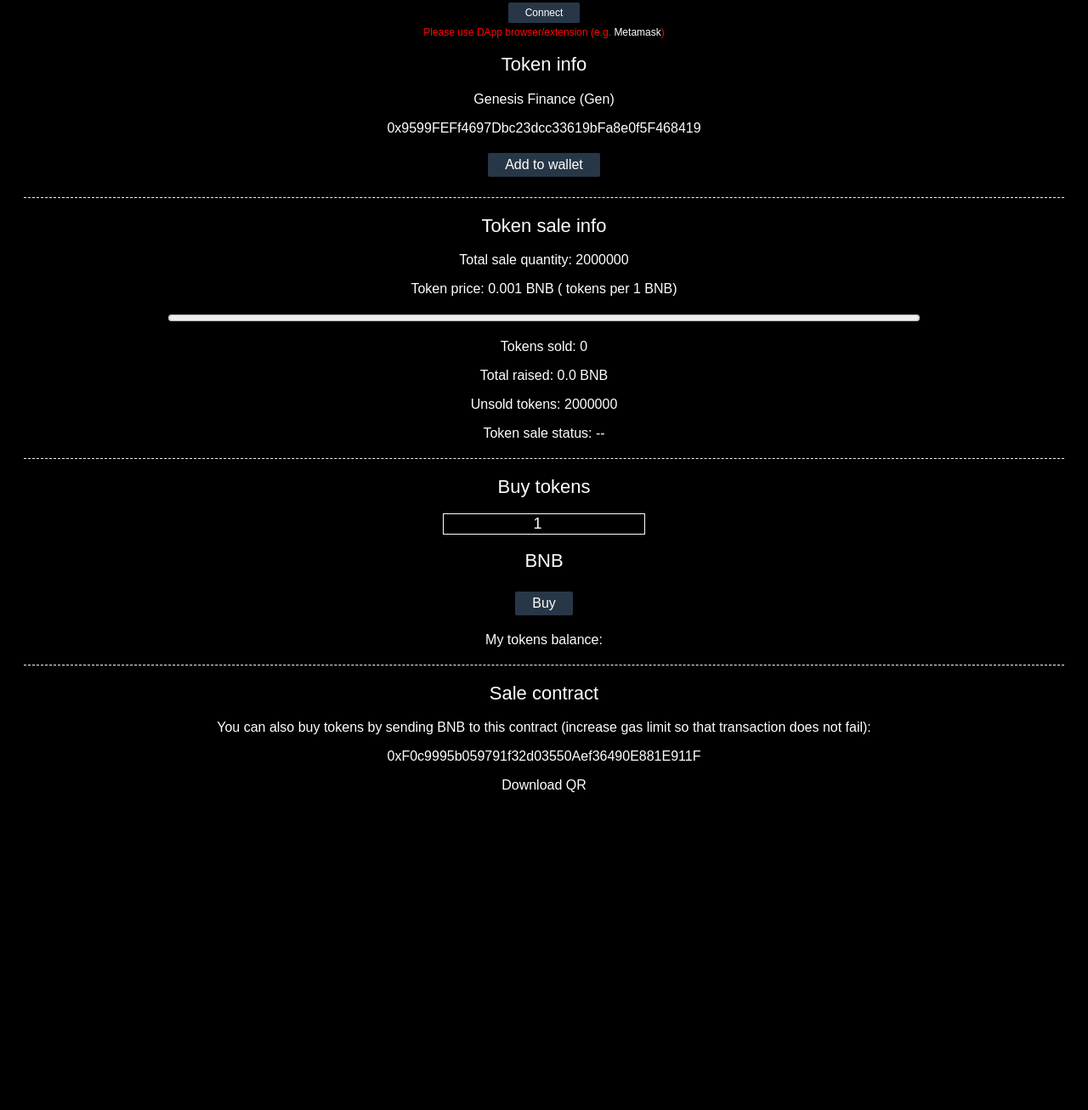
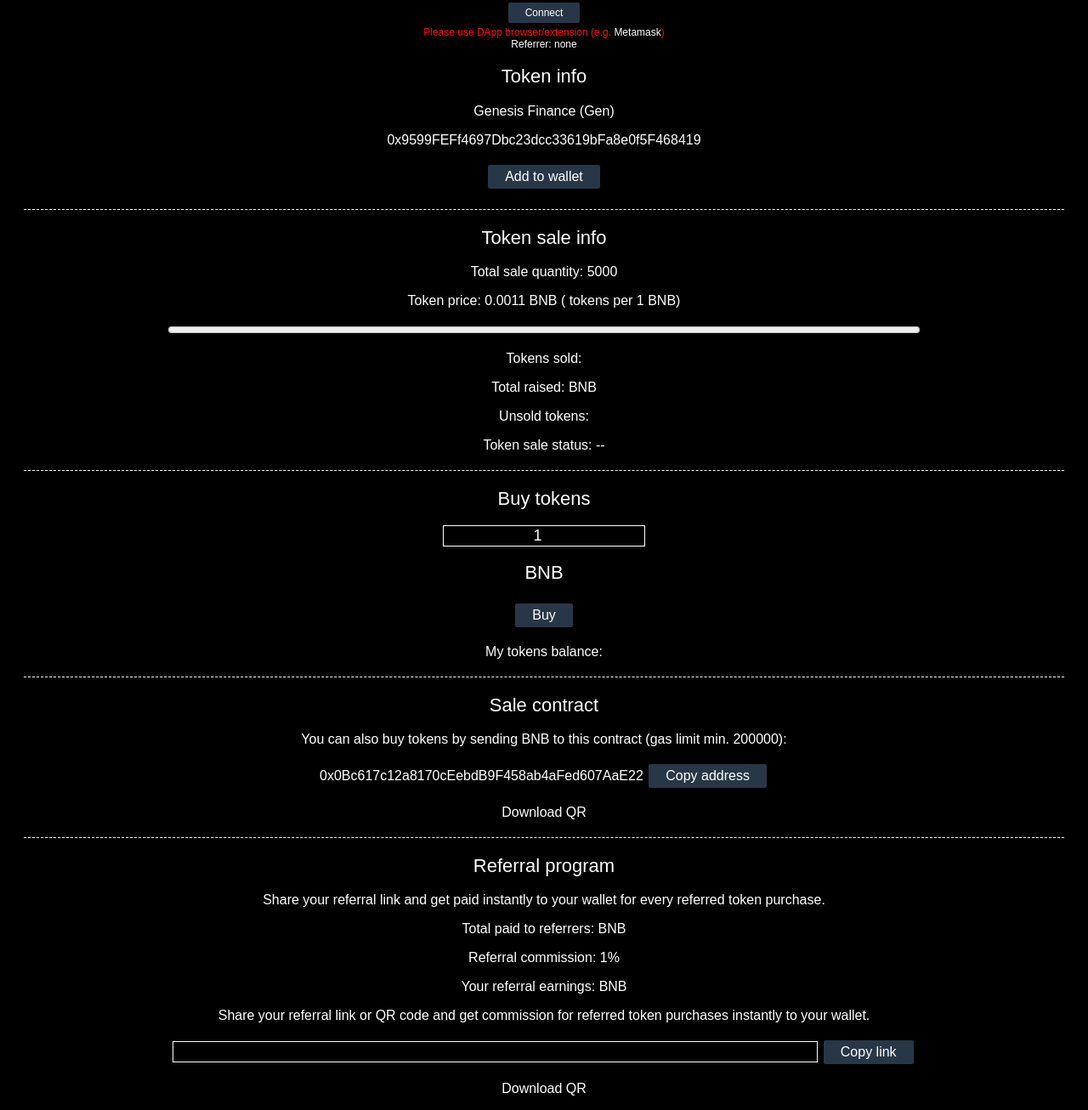
Before and after one commit to fariztiger/beas, a plain HTML site: page index.html in a window 1280 px wide. Shown: the part 9-1315 px from the top of the page at 85% size. Before the commit the page ends 958 px from the top, so only its background shows below. Drawn offline with nearby package versions, Linux system fonts and the light colour scheme.

Commit message:
Update index.html

```diff
--- a/index.html
+++ b/index.html
@@ -12,7 +12,7 @@
 
     <script>
         var test = true; // False if contracts are on Mainnet
-        var contractAddressSale = '0xF0c9995b059791f32d03550Aef36490E881E911F';
+        var contractAddressSale = '0x0Bc617c12a8170cEebdB9F458ab4aFed607AaE22';
         var contractAddressToken = '0x9599FEFf4697Dbc23dcc33619bFa8e0f5F468419';
     </script>
 
@@ -87,6 +87,7 @@
           background-color: #000000;
           color: #FFFFFF;
           border:1px solid;
+          max-width: 100%;
         }
     </style>
 
@@ -97,13 +98,14 @@
     <div style="text-align: center">
         <button id="connect" style="font-size: 12px">Connect</button>
         <span id="nometamask" class="err" style="display: none">Please install Metamask first...</span>
-        <div class="network small"><span id="curnet"><span class="err">Please use DApp browser/extension (e.g. <a target="_blank" href="https://metamask.io">Metamask</a>)</span></span> <span id="myAddr"></span></div>
+        <div class="network small"><span id="curnet"><span class="err">Please use DApp browser/extension (e.g. <a target="_blank" href="https://metamask.io">Metamask</a>)</span></span> <span id="myAddr"></span>
+        <br>Referrer: <span id="referrer">none</span></div>
     </div>
 
     <div style="text-align: center">
         <h2>Token info</h2>
         <p><span id="tokenName">Genesis Finance</span> (<span id="tokenSymbol">Gen</span>)</p>
-        <p><a target="_blank" href="" id="tokenAddress">0x9599FEFf4697Dbc23dcc33619bFa8e0f5F468419</a></p>
+        <p><a target="_blank" href="0x9599FEFf4697Dbc23dcc33619bFa8e0f5F468419" id="tokenAddress">0x9599FEFf4697Dbc23dcc33619bFa8e0f5F468419</a></p>
         <!-- Reserved in case you want to show decimals and total supply: <span id="#tokenDecimalsUI"></span> <span id="#tokenSupplyUI"></span>-->
         <p><button id="addToken" style="text-align: center">Add to wallet</button></p>
     </div>
@@ -112,12 +114,12 @@
 
     <div style="text-align: center">
         <h2>Token sale info</h2>
-        <p>Total sale quantity: <span id="quantity">2000000</span></p>
-        <p>Token price: <span id="price">0.001</span> <span class='eth'>BNB</span> (<span id="ratio"></span> tokens per 1 BNB)</p>
+        <p>Total sale quantity: <span id="quantity">5000</span></p>
+        <p>Token price: <span id="price">0.0011</span> <span class='eth'>BNB</span> (<span id="ratio"></span> tokens per 1 BNB)</p>
         <p><progress id="progress" value="0" max="100" style="width: 70%"></progress></p>
-        <p>Tokens sold: <span id="sold">0</span></p>
-        <p>Total raised: <span id="raised">0.0</span> <span class='eth'>BNB</span></p>
-        <p>Unsold tokens: <span id="unsold">2000000</span></p>
+        <p>Tokens sold: <span id="sold"></span></p>
+        <p>Total raised: <span id="raised"></span> <span class='eth'>BNB</span></p>
+        <p>Unsold tokens: <span id="unsold"></span></p>
 
         <p>Token sale status: <span id="status">--</span></p>
     </div>
@@ -137,15 +139,33 @@
 
     <div style="text-align: center">
         <h2>Sale contract</h2>
-        <p>You can also buy tokens by sending BNB to this contract (increase gas limit so that transaction does not fail):</p>
-        <p><a href="" target="_blank" id="saleAddress">0xF0c9995b059791f32d03550Aef36490E881E911F</a></p>
+        <p>You can also buy tokens by sending BNB to this contract (gas limit min. 200000):</p>
+        <p><a href="0x0Bc617c12a8170cEebdB9F458ab4aFed607AaE22" target="_blank" id="saleAddress">0x0Bc617c12a8170cEebdB9F458ab4aFed607AaE22</a> <button id="copyaddress">Copy address</button></p>
+            <div style="text-align: center" id="saleqr"></div>
+            <p style="text-align: center"><a style="text-decoration: none" id="saled" href="" download>Download QR</a></p>
+    </div>
+
+    <hr>
+
+    <div style="text-align: center">
+        <h2>Referral program</h2>
+        <p>Share your referral link and get paid instantly to your wallet for every referred token purchase.</p>
+        <p>Total paid to referrers: <span id="refTotal"></span> BNB</p>
+        <p>Referral commission: <span id="refPercent">1</span>%</p>
+        <p>Your referral earnings: <span id="refMy"></span> BNB</p>
+
+        <p>Share your referral link or QR code and get commission for referred token purchases instantly to your wallet.</p>
+        <p><input type="text" id="referLink" size="70" readonly="true"> <button id="copyreflink">Copy link</button></p>
+        <div id="refqrcode">
             <div style="text-align: center" id="refqr"></div>
-            <p style="text-align: center"><a style="text-decoration: none" id="refd" href="" download> Download QR </a></p>
+            <p style="text-align: center"><a style="text-decoration: none" id="refd" href="" download>Download QR</a></p>
+        </div>
+        <p id="refErr" class="err" style="display: none">Please connect your wallet on Binance Smart Chain to generate your referral link!</p>
     </div>
 
 <script src='https://dappbuilder.org/js/jquery-3.6.0.min.js' type="text/javascript" charset="utf-8"></script>
 <script src='https://dappbuilder.org/js/ethers-5.0.umd.min.js' type="text/javascript" charset="utf-8"></script>
-<script src='https://dappbuilder.org/bsc/tokensale/js/tokensale.ui.js' type="text/javascript" charset="utf-8"></script>
+<script src='https://dappbuilder.org/bsc/tokensalewithreferral/js/tokensale.ui.js' type="text/javascript" charset="utf-8"></script>
 
 </body>
 </html>
```
